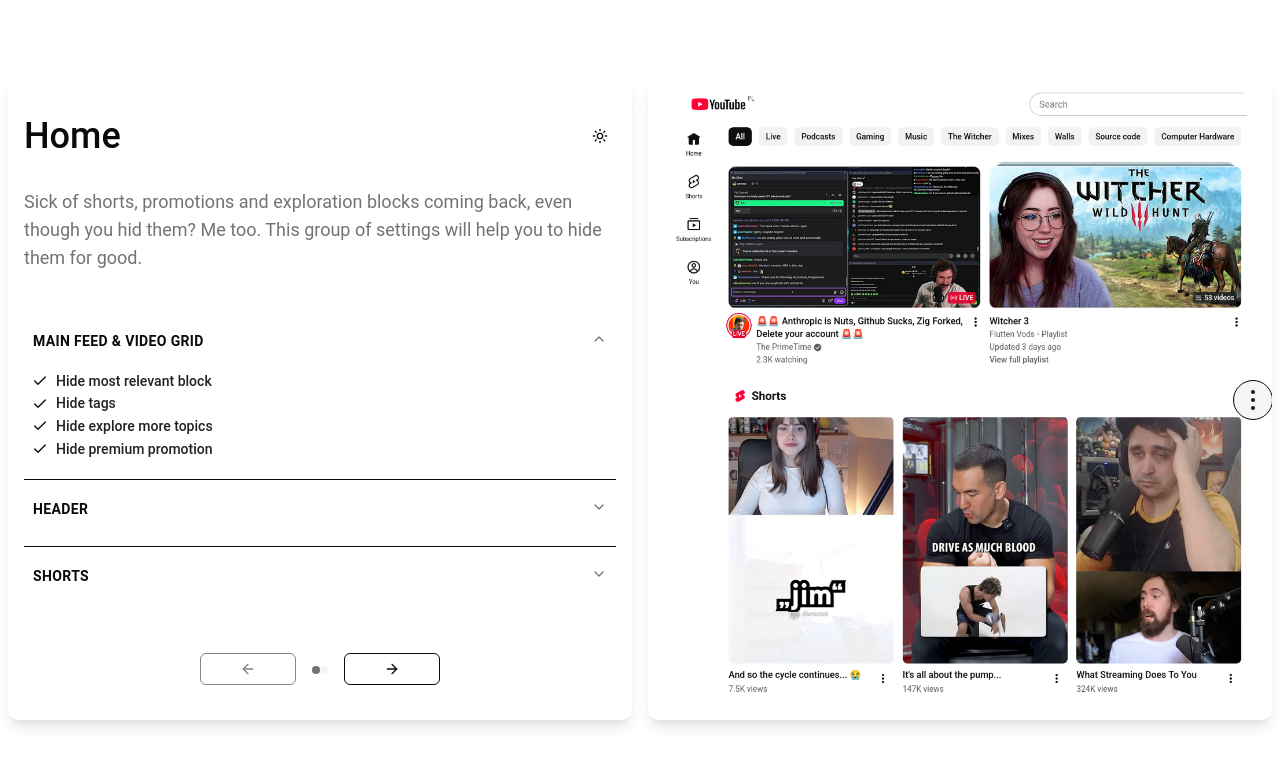
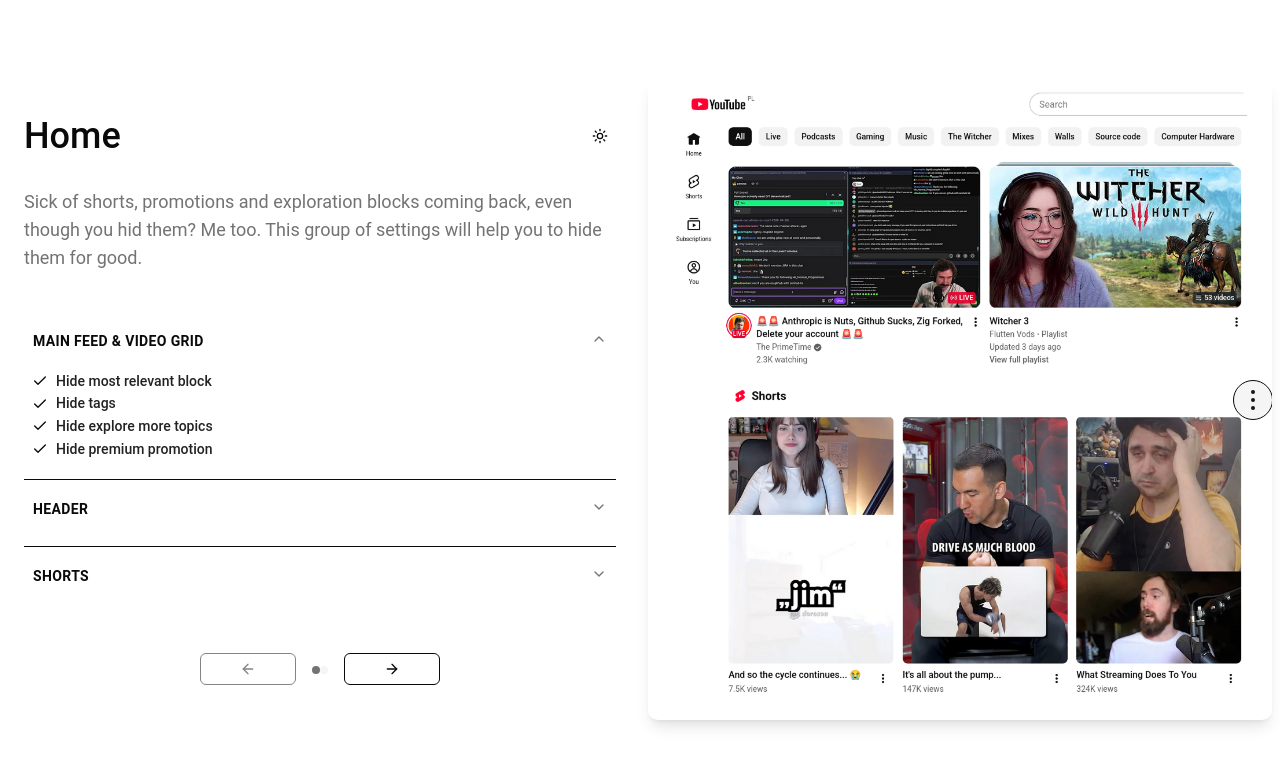
Before and after one commit to RichardPickman/secare-website, a React (Vite) app: page / in a window 1280 px wide. Shown: the top 766 px of the page. Built offline with nearby package versions, Linux system fonts and the light colour scheme.

Commit message:
remove card appereance from text block

```diff
--- a/src/App.tsx
+++ b/src/App.tsx
@@ -93,7 +93,7 @@
                     )}
                     key={index}
                 >
-                    <div className="h-full flex flex-col justify-center p-4 gap-10 shadow-lg rounded-lg">
+                    <div className="h-full flex flex-col justify-center p-4 gap-10">
                         <div className="space-y-2">
                             <div className="flex justify-between items-center mb-8">
                                 <h2 className="text-4xl font-medium font-rounded text-left">
```
